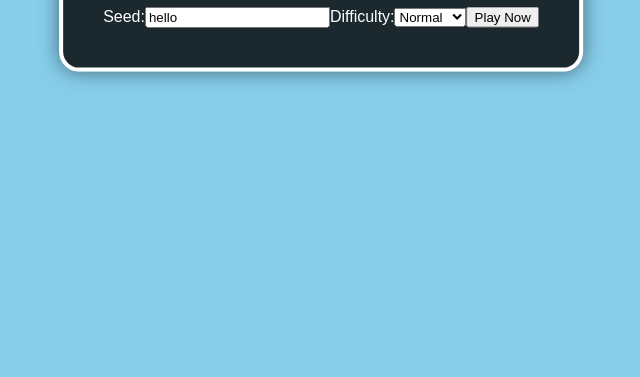
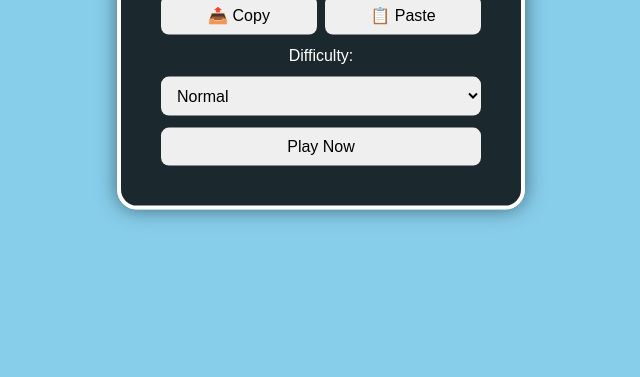
Before and after one commit to Hemansh2633B/FakeBlox, a website built with Vite: page index.html in a window 1280 px wide. Shown: the part 423-800 px from the top of the page, without its empty margins (319-959 px from the left). Built offline with nearby package versions, Linux system fonts and the light colour scheme; files whose address does not match are found by name.

Commit message:
Add shareable seed workflow and deterministic seed reset

```diff
--- a/src/game/Game.ts
+++ b/src/game/Game.ts
@@ -18,24 +18,116 @@ import { PauseMenu } from '../ui/PauseMenu';
 import { EndScreen } from '../ui/EndScreen';
 import { SettingsMenu } from '../ui/SettingsMenu';
 import { TouchControls } from '../ui/TouchControls';
+import { parseRouteConfig } from '../utils/seed';
 
-export enum GameState { MENU, LOADING, PLAYING, PAUSED, END_SCREEN }
+export enum GameState {
+  MENU,
+  LOADING,
+  PLAYING,
+  PAUSED,
+  END_SCREEN,
+}
 
 export class Game {
-  public scene: Scene; public physics: PhysicsWorld; public player: PlayerController; public camera: CameraController; public input: InputManager; public levelGenerator: LevelGenerator; public audio: AudioManager; public timer: TimerSystem; public score: ScoreSystem; public save: SaveManager; public checkpoints: CheckpointSystem; public collectibles: CollectibleSystem; public particles: ParticleManager; public achievements: AchievementSystem;
-  public hud: HUD; public mainMenu: MainMenu; public pauseMenu: PauseMenu; public endScreen: EndScreen; public settingsMenu: SettingsMenu; public touchControls: TouchControls;
-  private state: GameState = GameState.MENU; private lastTime: number = 0; private currentSeed: string = 'hello';
+  public scene: Scene;
+  public physics: PhysicsWorld;
+  public player: PlayerController;
+  public camera: CameraController;
+  public input: InputManager;
+  public levelGenerator: LevelGenerator;
+  public audio: AudioManager;
+  public timer: TimerSystem;
+  public score: ScoreSystem;
+  public save: SaveManager;
+  public checkpoints: CheckpointSystem;
+  public collectibles: CollectibleSystem;
+  public particles: ParticleManager;
+  public achievements: AchievementSystem;
+  public hud: HUD;
+  public mainMenu: MainMenu;
+  public pauseMenu: PauseMenu;
+  public endScreen: EndScreen;
+  public settingsMenu: SettingsMenu;
+  public touchControls: TouchControls;
+
+  private state: GameState = GameState.MENU;
+  private lastTime = 0;
+  private currentSeed: string;
+  private currentDifficulty: string;
+
   constructor(canvas: HTMLCanvasElement) {
-    this.scene = new Scene(canvas); this.physics = new PhysicsWorld(); this.input = new InputManager(); this.audio = new AudioManager(); this.timer = new TimerSystem(); this.score = new ScoreSystem(); this.save = new SaveManager(); this.particles = new ParticleManager(this.scene.scene); this.achievements = new AchievementSystem();
-    this.player = new PlayerController(this.scene.scene, this.physics, this.input); this.camera = new CameraController(this.scene.camera, this.player.model.mesh); this.levelGenerator = new LevelGenerator(this.scene, this.physics, this.currentSeed); this.checkpoints = new CheckpointSystem(this.player); this.collectibles = new CollectibleSystem(this.player);
-    this.hud = new HUD(); this.mainMenu = new MainMenu(this.startLevel.bind(this)); this.pauseMenu = new PauseMenu(this.resumeGame.bind(this)); this.endScreen = new EndScreen(this.goToMenu.bind(this)); this.settingsMenu = new SettingsMenu((s) => this.audio.setMasterVolume(s.master)); this.touchControls = new TouchControls(() => {}, () => {}, () => {});
-    this.goToMenu(); this.animate = this.animate.bind(this); requestAnimationFrame(this.animate);
+    const routeConfig = parseRouteConfig(window.location.search);
+    this.currentSeed = routeConfig.seed;
+    this.currentDifficulty = routeConfig.difficulty;
+
+    this.scene = new Scene(canvas);
+    this.physics = new PhysicsWorld();
+    this.input = new InputManager();
+    this.audio = new AudioManager();
+    this.timer = new TimerSystem();
+    this.score = new ScoreSystem();
+    this.save = new SaveManager();
+    this.particles = new ParticleManager(this.scene.scene);
+    this.achievements = new AchievementSystem();
+
+    this.player = new PlayerController(this.scene.scene, this.physics, this.input);
+    this.camera = new CameraController(this.scene.camera, this.player.model.mesh);
+    this.levelGenerator = new LevelGenerator(this.scene, this.physics, this.currentSeed);
+    this.checkpoints = new CheckpointSystem(this.player);
+    this.collectibles = new CollectibleSystem(this.player);
+
+    this.hud = new HUD();
+    this.mainMenu = new MainMenu(this.startLevel.bind(this), this.currentSeed, this.currentDifficulty);
+    this.pauseMenu = new PauseMenu(this.resumeGame.bind(this));
+    this.endScreen = new EndScreen(this.goToMenu.bind(this));
+    this.settingsMenu = new SettingsMenu((s) => this.audio.setMasterVolume(s.master));
+    this.touchControls = new TouchControls(() => {}, () => {}, () => {});
+
+    if (routeConfig.debug) {
+      console.info('[FakeBlox] Debug mode enabled.');
+    }
+
+    this.goToMenu();
+    this.animate = this.animate.bind(this);
+    requestAnimationFrame(this.animate);
   }
+
   private startLevel(seed: string, difficulty: string): void {
-    this.currentSeed = seed; this.state = GameState.LOADING; this.mainMenu.setVisible(false); this.levelGenerator.clear(); this.checkpoints.clear(); this.collectibles.clear();
-    this.levelGenerator.generate(difficulty); this.player.respawn(0, 5, 0); this.timer.reset(); this.timer.start(); this.state = GameState.PLAYING; this.hud.setVisible(true); this.hud.updateSeed(seed);
+    this.currentSeed = seed;
+    this.currentDifficulty = difficulty;
+    this.state = GameState.LOADING;
+    this.mainMenu.setVisible(false);
+
+    this.levelGenerator.clear();
+    this.levelGenerator.setSeed(seed);
+    this.checkpoints.clear();
+    this.collectibles.clear();
+    this.levelGenerator.generate(difficulty);
+
+    this.player.respawn(0, 5, 0);
+    this.timer.reset();
+    this.timer.start();
+
+    this.syncUrl();
+
+    this.state = GameState.PLAYING;
+    this.hud.setVisible(true);
+    this.hud.updateSeed(seed);
   }
-  private resumeGame(): void { this.state = GameState.PLAYING; this.pauseMenu.setVisible(false); }
+
+  private syncUrl(): void {
+    const params = new URLSearchParams(window.location.search);
+    params.set('seed', this.currentSeed);
+    params.set('difficulty', this.currentDifficulty);
+    const query = `?${params.toString()}`;
+    window.history.replaceState({}, '', query);
+  }
+
+  private resumeGame(): void {
+    this.state = GameState.PLAYING;
+    this.pauseMenu.setVisible(false);
+  }
+
   private goToMenu(): void {
     this.state = GameState.MENU;
     this.mainMenu.setVisible(true);
@@ -45,14 +137,41 @@ export class Game {
     this.settingsMenu.setVisible(false);
     this.touchControls.setVisible(false);
   }
-  private animate(time: number): void { requestAnimationFrame(this.animate); const deltaTime = Math.min((time - this.lastTime) / 1000, 0.1); this.lastTime = time; this.update(deltaTime); this.render(); }
+
+  private animate(time: number): void {
+    requestAnimationFrame(this.animate);
+    const deltaTime = Math.min((time - this.lastTime) / 1000, 0.1);
+    this.lastTime = time;
+    this.update(deltaTime);
+    this.render();
+  }
+
   private update(deltaTime: number): void {
     if (this.state === GameState.PLAYING) {
-      this.physics.update(deltaTime); this.player.update(deltaTime, this.camera.getRotationY()); this.camera.update(deltaTime, this.input.getMouseDelta()); this.timer.update(); this.checkpoints.update(); this.collectibles.update(); this.particles.update(deltaTime);
-      this.hud.updateTimer(this.timer.getFormattedTime()); this.hud.updateStars(this.collectibles.getCount(), 43);
-      if (this.input.isKeyDown('Escape')) { this.state = GameState.PAUSED; this.pauseMenu.setVisible(true); }
-      if (this.player.body.position.y < -20) { this.checkpoints.respawnPlayer(); this.audio.playSound('death'); }
+      this.physics.update(deltaTime);
+      this.player.update(deltaTime, this.camera.getRotationY());
+      this.camera.update(deltaTime, this.input.getMouseDelta());
+      this.timer.update();
+      this.checkpoints.update();
+      this.collectibles.update();
+      this.particles.update(deltaTime);
+
+      this.hud.updateTimer(this.timer.getFormattedTime());
+      this.hud.updateStars(this.collectibles.getCount(), 43);
+
+      if (this.input.isKeyDown('Escape')) {
+        this.state = GameState.PAUSED;
+        this.pauseMenu.setVisible(true);
+      }
+
+      if (this.player.body.position.y < -20) {
+        this.checkpoints.respawnPlayer();
+        this.audio.playSound('death');
+      }
     }
   }
-  private render(): void { this.scene.render(); }
+
+  private render(): void {
+    this.scene.render();
+  }
 }
--- a/src/generation/LevelGenerator.ts
+++ b/src/generation/LevelGenerator.ts
@@ -6,26 +6,45 @@ import { Platform } from '../objects/Platform';
 import { GAME_CONFIG } from '../utils/constants';
 
 export class LevelGenerator {
+  private seed: string;
+  private scene: Scene;
+  private physics: PhysicsWorld;
   private rng: SeededRNG;
   private placer: PlatformPlacer;
   private platforms: Platform[] = [];
+
   constructor(scene: Scene, physics: PhysicsWorld, seed: string) {
+    this.seed = seed;
+    this.scene = scene;
+    this.physics = physics;
     this.rng = new SeededRNG(seed);
     this.placer = new PlatformPlacer(scene, physics, this.rng);
   }
+
+  public setSeed(seed: string): void {
+    this.seed = seed;
+    this.rng = new SeededRNG(seed);
+    this.placer = new PlatformPlacer(this.scene, this.physics, this.rng);
+  }
+
   public generate(difficulty: string = 'normal'): Platform[] {
     this.clear();
+    this.setSeed(this.seed);
+
     let count: number = GAME_CONFIG.generation.platformCountNormal;
     if (difficulty === 'easy') count = GAME_CONFIG.generation.platformCountEasy;
     else if (difficulty === 'hard') count = GAME_CONFIG.generation.platformCountHard;
     else if (difficulty === 'extreme') count = GAME_CONFIG.generation.platformCountExtreme;
+
     this.platforms = this.placer.generateInitialPath(count);
     return this.platforms;
   }
+
   public clear(): void {
-    this.platforms.forEach(p => p.destroy());
+    this.platforms.forEach((p) => p.destroy());
     this.platforms = [];
   }
+
   public getPlatforms(): Platform[] {
     return this.platforms;
   }
--- a/src/styles.css
+++ b/src/styles.css
@@ -30,3 +30,24 @@ body {
 #ui-container * {
   pointer-events: auto;
 }
+
+#main-menu .menu-form {
+  display: flex;
+  flex-direction: column;
+  gap: 12px;
+}
+
+#main-menu input,
+#main-menu select,
+#main-menu button {
+  border: none;
+  border-radius: 8px;
+  padding: 10px 12px;
+  font-size: 16px;
+}
+
+#main-menu .seed-actions {
+  display: grid;
+  grid-template-columns: repeat(2, minmax(0, 1fr));
+  gap: 8px;
+}
--- a/src/ui/MainMenu.ts
+++ b/src/ui/MainMenu.ts
@@ -1,12 +1,98 @@
+import { randomSeed, toDailySeed } from '../utils/seed';
+
 export class MainMenu {
-  private element: HTMLElement; private seedInput: HTMLInputElement; private difficultySelect: HTMLSelectElement; private playButton: HTMLButtonElement; private onPlay: (seed: string, difficulty: string) => void;
-  constructor(onPlay: (seed: string, difficulty: string) => void) {
-    this.onPlay = onPlay; this.element = document.createElement('div'); this.element.id = 'main-menu';
-    this.element.innerHTML = `<h1>FAKEBLOX</h1><div class="menu-form"><label>Seed:</label><input type="text" id="menu-seed" value="hello"><label>Difficulty:</label><select id="menu-difficulty"><option value="easy">Easy</option><option value="normal" selected>Normal</option><option value="hard">Hard</option><option value="extreme">Extreme</option></select><button id="menu-play">Play Now</button></div>`;
-    this.seedInput = this.element.querySelector('#menu-seed') as HTMLInputElement; this.difficultySelect = this.element.querySelector('#menu-difficulty') as HTMLSelectElement; this.playButton = this.element.querySelector('#menu-play') as HTMLButtonElement;
-    this.playButton.onclick = () => this.onPlay(this.seedInput.value, this.difficultySelect.value);
-    document.getElementById('ui-container')?.appendChild(this.element); this.applyStyles();
+  private element: HTMLElement;
+  private seedInput: HTMLInputElement;
+  private difficultySelect: HTMLSelectElement;
+  private playButton: HTMLButtonElement;
+  private randomSeedButton: HTMLButtonElement;
+  private dailySeedButton: HTMLButtonElement;
+  private copySeedButton: HTMLButtonElement;
+  private pasteSeedButton: HTMLButtonElement;
+  private onPlay: (seed: string, difficulty: string) => void;
+
+  constructor(onPlay: (seed: string, difficulty: string) => void, initialSeed = 'hello', initialDifficulty = 'normal') {
+    this.onPlay = onPlay;
+    this.element = document.createElement('div');
+    this.element.id = 'main-menu';
+    this.element.innerHTML = `
+      <h1>FAKEBLOX</h1>
+      <div class="menu-form">
+        <label for="menu-seed">Seed:</label>
+        <input type="text" id="menu-seed" value="${initialSeed}">
+        <div class="seed-actions">
+          <button id="menu-random-seed" type="button">🎲 Random Seed</button>
+          <button id="menu-daily-seed" type="button">📅 Daily Seed</button>
+          <button id="menu-copy-seed" type="button">📤 Copy</button>
+          <button id="menu-paste-seed" type="button">📋 Paste</button>
+        </div>
+        <label for="menu-difficulty">Difficulty:</label>
+        <select id="menu-difficulty">
+          <option value="easy">Easy</option>
+          <option value="normal">Normal</option>
+          <option value="hard">Hard</option>
+          <option value="extreme">Extreme</option>
+        </select>
+        <button id="menu-play">Play Now</button>
+      </div>`;
+
+    this.seedInput = this.element.querySelector('#menu-seed') as HTMLInputElement;
+    this.difficultySelect = this.element.querySelector('#menu-difficulty') as HTMLSelectElement;
+    this.playButton = this.element.querySelector('#menu-play') as HTMLButtonElement;
+    this.randomSeedButton = this.element.querySelector('#menu-random-seed') as HTMLButtonElement;
+    this.dailySeedButton = this.element.querySelector('#menu-daily-seed') as HTMLButtonElement;
+    this.copySeedButton = this.element.querySelector('#menu-copy-seed') as HTMLButtonElement;
+    this.pasteSeedButton = this.element.querySelector('#menu-paste-seed') as HTMLButtonElement;
+
+    this.difficultySelect.value = initialDifficulty;
+    this.playButton.onclick = () => this.onPlay(this.seedInput.value.trim() || 'hello', this.difficultySelect.value);
+    this.randomSeedButton.onclick = () => {
+      this.seedInput.value = randomSeed();
+    };
+    this.dailySeedButton.onclick = () => {
+      this.seedInput.value = toDailySeed();
+      this.difficultySelect.value = 'normal';
+    };
+    this.copySeedButton.onclick = () => {
+      void navigator.clipboard?.writeText(this.seedInput.value.trim() || 'hello');
+    };
+    this.pasteSeedButton.onclick = () => {
+      void navigator.clipboard?.readText().then((value) => {
+        if (value.trim().length > 0) this.seedInput.value = value.trim();
+      });
+    };
+
+    document.getElementById('ui-container')?.appendChild(this.element);
+    this.applyStyles();
   }
-  private applyStyles(): void { Object.assign(this.element.style, { position: 'absolute', top: '50%', left: '50%', transform: 'translate(-50%, -50%)', backgroundColor: 'rgba(0,0,0,0.8)', padding: '40px', borderRadius: '20px', color: 'white', textAlign: 'center', minWidth: '300px', border: '4px solid #fff', boxShadow: '0 0 20px rgba(0,0,0,0.5)', pointerEvents: 'auto' }); }
-  public setVisible(visible: boolean): void { this.element.style.display = visible ? 'block' : 'none'; }
+
+  private applyStyles(): void {
+    Object.assign(this.element.style, {
+      position: 'absolute',
+      top: '50%',
+      left: '50%',
+      transform: 'translate(-50%, -50%)',
+      backgroundColor: 'rgba(0,0,0,0.8)',
+      padding: '40px',
+      borderRadius: '20px',
+      color: 'white',
+      textAlign: 'center',
+      minWidth: '320px',
+      border: '4px solid #fff',
+      boxShadow: '0 0 20px rgba(0,0,0,0.5)',
+      pointerEvents: 'auto',
+    });
+  }
+
+  public getSeed(): string {
+    return this.seedInput.value.trim() || 'hello';
+  }
+
+  public getDifficulty(): string {
+    return this.difficultySelect.value;
+  }
+
+  public setVisible(visible: boolean): void {
+    this.element.style.display = visible ? 'block' : 'none';
+  }
 }
--- /dev/null
+++ b/src/utils/seed.ts
@@ -0,0 +1,34 @@
+export const DAILY_SEED_SALT = 'OBBY_CHALLENGE';
+
+export interface SeedRouteConfig {
+  seed: string;
+  difficulty: string;
+  debug: boolean;
+}
+
+const VALID_DIFFICULTIES = new Set(['easy', 'normal', 'hard', 'extreme']);
+
+export function parseRouteConfig(search: string): SeedRouteConfig {
+  const params = new URLSearchParams(search);
+  const seed = (params.get('seed') || 'hello').trim() || 'hello';
+  const difficultyRaw = (params.get('difficulty') || 'normal').toLowerCase();
+  const difficulty = VALID_DIFFICULTIES.has(difficultyRaw) ? difficultyRaw : 'normal';
+  const debug = params.get('debug') === 'true';
+  return { seed, difficulty, debug };
+}
+
+export function toDailySeed(date: Date = new Date()): string {
+  const year = date.getUTCFullYear();
+  const month = String(date.getUTCMonth() + 1).padStart(2, '0');
+  const day = String(date.getUTCDate()).padStart(2, '0');
+  return `DAILY_${year}-${month}-${day}_${DAILY_SEED_SALT}`;
+}
+
+export function randomSeed(length = 10): string {
+  const chars = 'abcdefghjkmnpqrstuvwxyzABCDEFGHJKMNPQRSTUVWXYZ23456789';
+  let result = '';
+  for (let i = 0; i < length; i += 1) {
+    result += chars[Math.floor(Math.random() * chars.length)];
+  }
+  return result;
+}
```
Also changed, not shown: index.html (+8 -0 lines).
